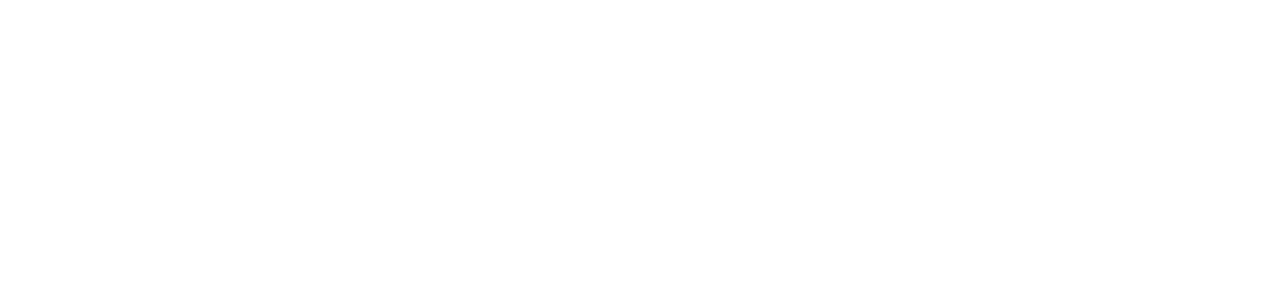
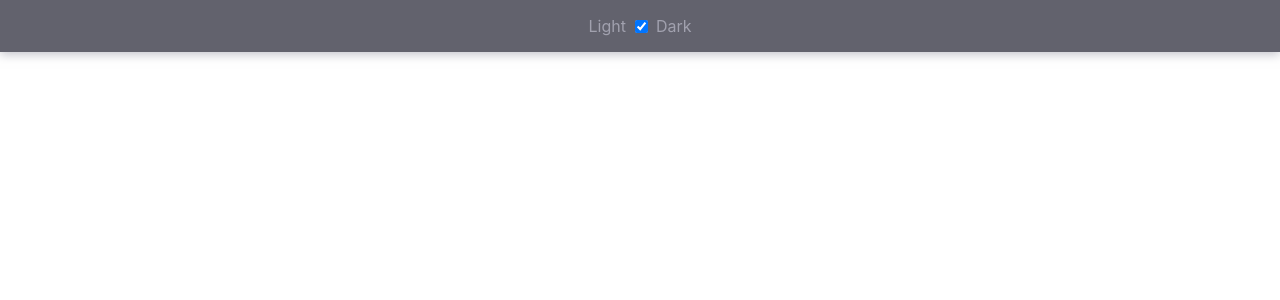
Before and after one commit to aabozaid0094/tenzies, a React (Create React App) app: page / in a window 1280 px wide. Shown: the top 300 px of the page. Built offline with nearby package versions, Linux system fonts and the light colour scheme.

Commit message:
Adding header to the app, Adding schema state

```diff
--- a/src/App.js
+++ b/src/App.js
@@ -1,12 +1,22 @@
-import logo from './logo.svg';
-import './App.css';
+import React from "react";
+import "./App.css";
+import Header from "./components/Header";
+import Tenzies from "./components/Tenzies";
 
 function App() {
-  return (
-    <div className="App">
+    const [dark_schema, set_dark_schema] = React.useState(true);
 
-    </div>
-  );
+    const handle_schema = (event) => {
+        const dark_schema_checked = event.target.checked;
+        set_dark_schema(() => {
+            return dark_schema_checked ? true : false;
+        });
+    };
+    return (
+        <div className="App">
+            <Header dark_schema={dark_schema} handle_schema={handle_schema} />
+        </div>
+    );
 }
 
 export default App;
```
